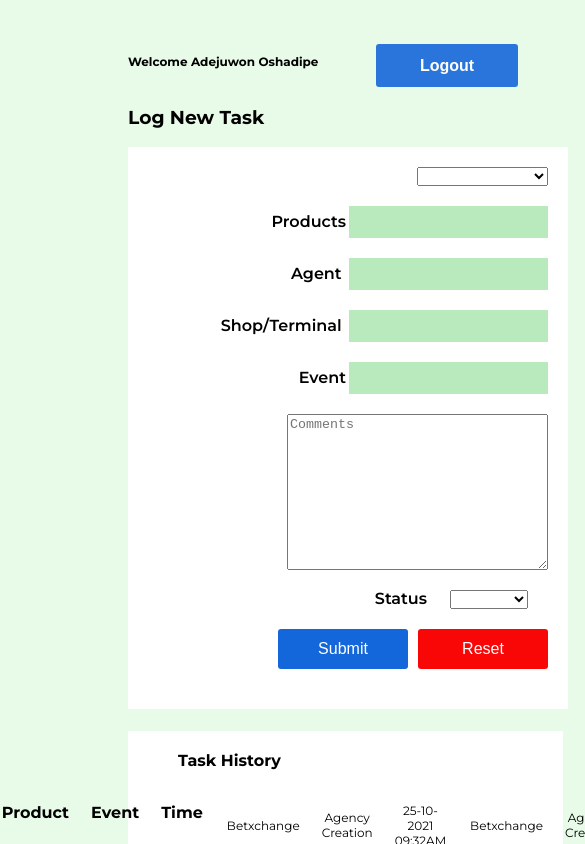
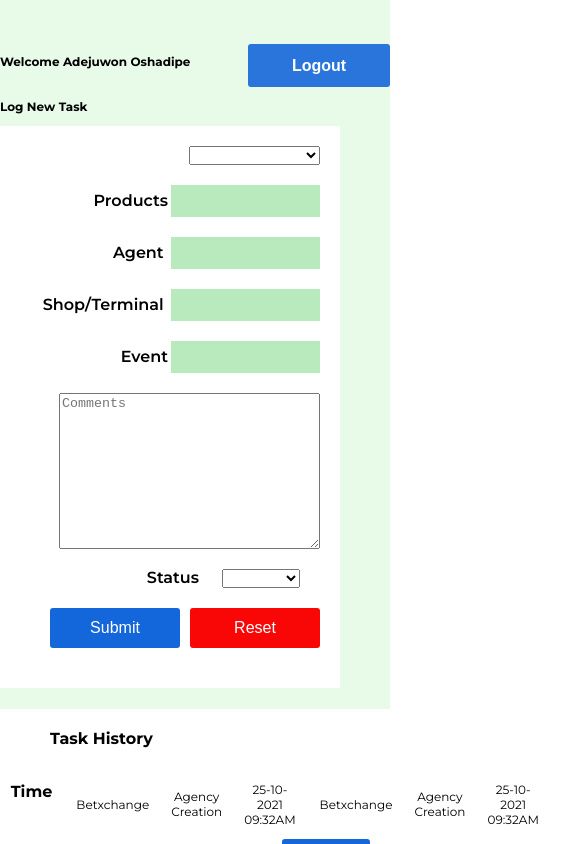
Before and after one commit to juwie5/GCReportConsole, a Vue app: page /#/home in a window 390 px wide. Shown: the top 844 px of the page, 585 px wide, since content can reach past the window. Built offline with nearby package versions, Linux system fonts and the light colour scheme.

Commit message:
Mobile view reimplemented

```diff
--- a/src/components/Home.vue
+++ b/src/components/Home.vue
@@ -8,7 +8,7 @@
         <div>
             <h3>Log New Task</h3>
             <form  ref="form" class="frm" @submit.prevent="task">
-                <select name="" id="selectedTask" v-model="selectedTask">
+                <select name="" id="selectedTask" v-model="selectedTask" required>
                     <option value="betxchange">Betxchange</option>
                     <option value="general">General</option>
                     <option value="goldenchancebet">GoldenChanceBet</option>
--- a/src/components/Login.vue
+++ b/src/components/Login.vue
@@ -13,7 +13,6 @@
           <label for="Password"></label>
           <input type="password" name="password" placeholder="Password" v-model="password">
           <select name="worklist" form="loginform" v-model="station">
-            <option></option>
             <option value="home">Home</option>
             <option value="office">Office</option>
           </select>
--- a/src/styles/home.scss
+++ b/src/styles/home.scss
@@ -86,7 +86,6 @@
 .split{
     display: flex;
     justify-content: space-around;
-
 }
 
 .tasks {
@@ -133,6 +132,7 @@
     .contain{
         width: 100%;
         height:100%;
+        padding: 0;
     }
 
     .heade{
@@ -144,10 +144,20 @@
     .split{
         display: flex;
         flex-direction: column;
+        h3{
+            font-size: 12px;
+        }
+    }
+
+    .frm{
+        width: 300px;
+        input{
+            width: 145px;
+        }
     }
 
     .tasks{
-        width: 435px;
+        width: 100%;
 
     }
 }
```
